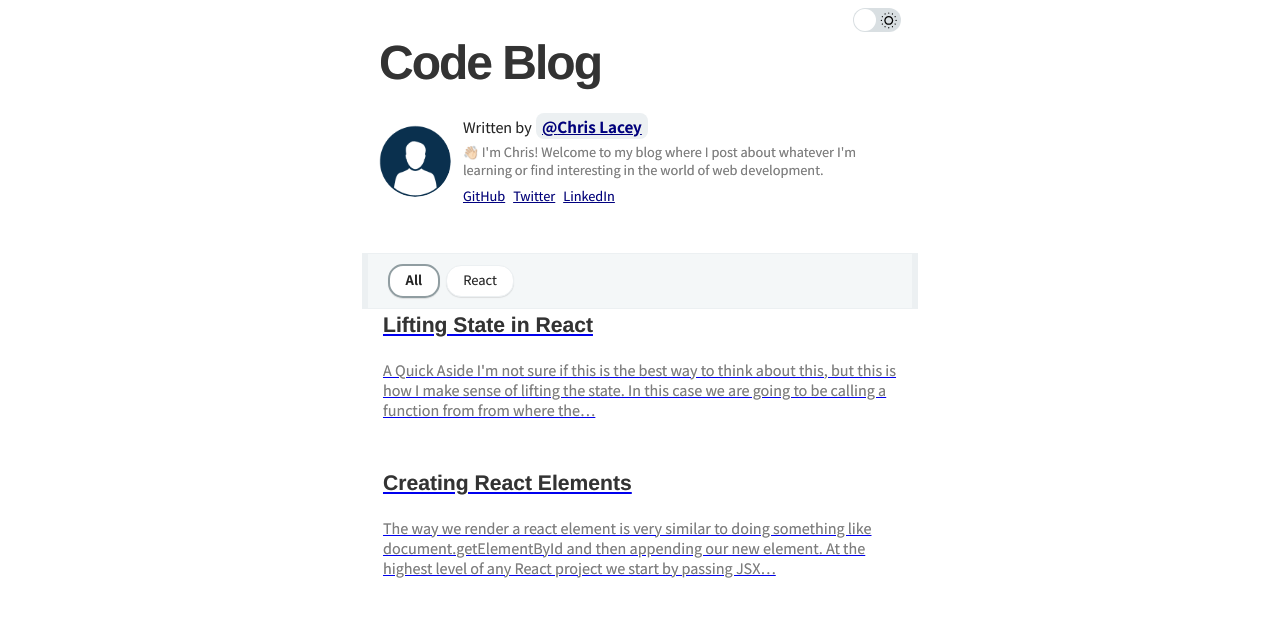
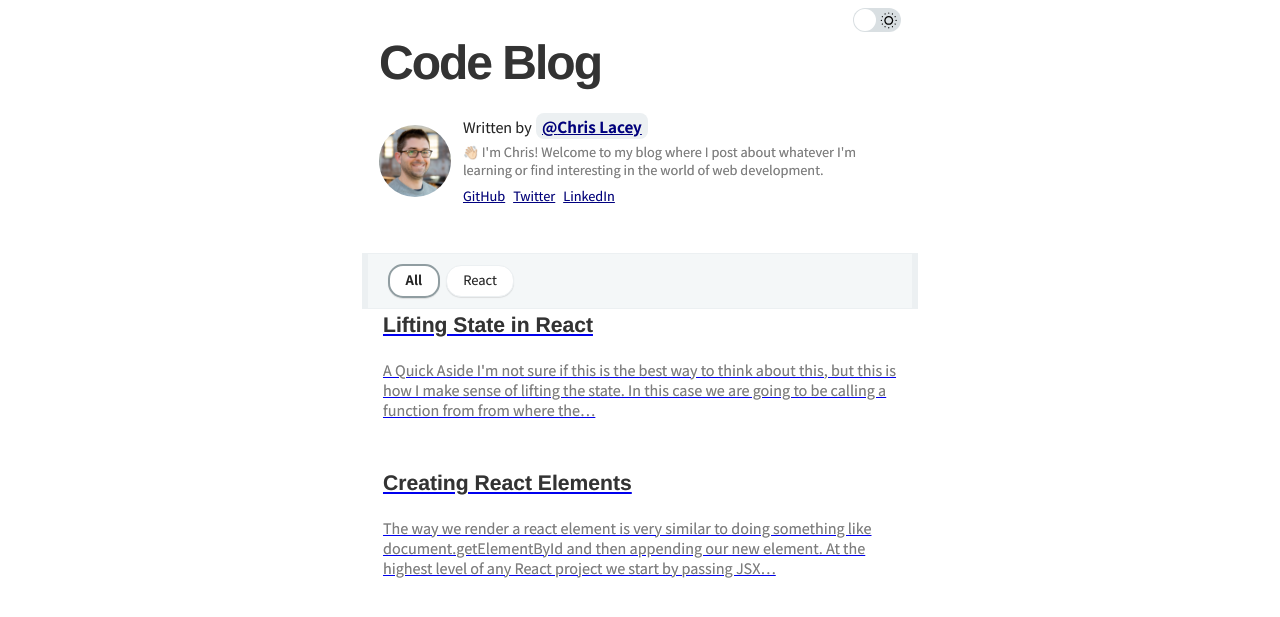
Before and after one commit to chrislacey89/gatsby-blog, a Gatsby site: page / in a window 1280 px wide. Shown: the part 87-704 px from the top of the page. Built offline with nearby package versions, Linux system fonts and the light colour scheme; Gatsby itself is replaced by a stand-in of ours; some packages are replaced by stand-ins of ours; what typography-theme-github would draw is missing.

Commit message:
Add profile pic

```diff
--- a/src/components/bio/index.jsx
+++ b/src/components/bio/index.jsx
@@ -70,7 +70,7 @@ export const Bio = () => (
 
 const bioQuery = graphql`
   query BioQuery {
-    avatar: file(absolutePath: { regex: "/profile.png/" }) {
+    avatar: file(absolutePath: { regex: "/profile-pic.jpeg/" }) {
       childImageSharp {
         fixed(width: 72, height: 72) {
           ...GatsbyImageSharpFixed
```
Also changed, not shown: content/assets/profile-pic.jpeg (renamed from content/assets/IMG_4420.jpeg).
